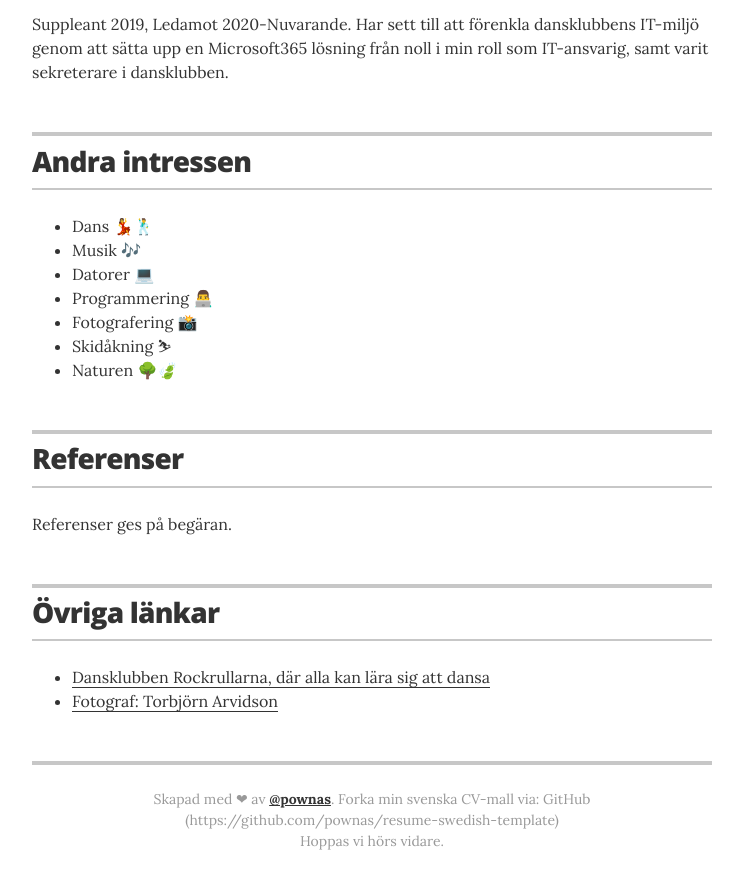
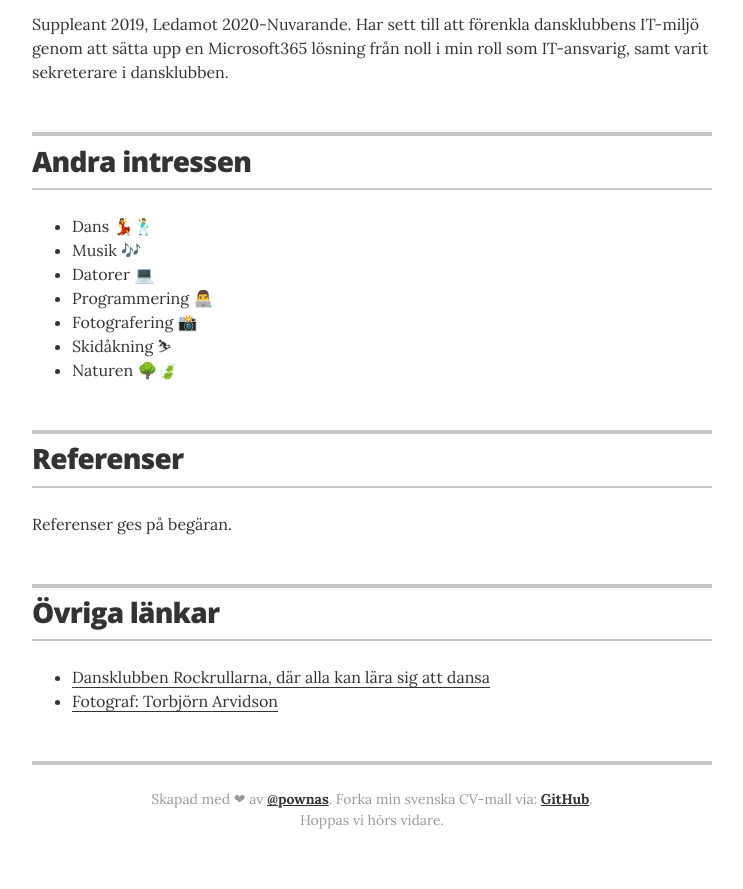
Before and after one commit to pownas/CV, a Jekyll site: the page built from index.html, in a window 1280 px wide and 900 px high, scrolled down 2822 px. Shown: the top 889 px of the window, without its empty margins (268-1011 px from the left). Built offline with Jekyll 4.4.1, drawn with Linux system fonts in a browser that asks for light colours.

Commit message:
Justerat Fork för print-only och no-print

```diff
--- a/_layouts/resume.html
+++ b/_layouts/resume.html
@@ -252,11 +252,8 @@
       <footer class="page-footer">
         <p class="footer-line">
           Skapad med ❤ av <a href="http://twitter.com/pownas">@pownas</a>. Forka min svenska CV-mall via:
-          {% if site.resume_print_social_links %}
-          GitHub (https://github.com/pownas/resume-swedish-template)
-          {% else %}
-          <a href="https://github.com/pownas/resume-swedish-template">GitHub</a>.
-          {% endif %}
+          <span class="print-only">GitHub (<a>https://github.com/pownas/resume-swedish-template</a>)</span>
+          <a href="https://github.com/pownas/resume-swedish-template" class="no-print">GitHub</a>.
         </p>
         <p class="footer-line">Hoppas vi hörs vidare.</p>
       </footer>
```
